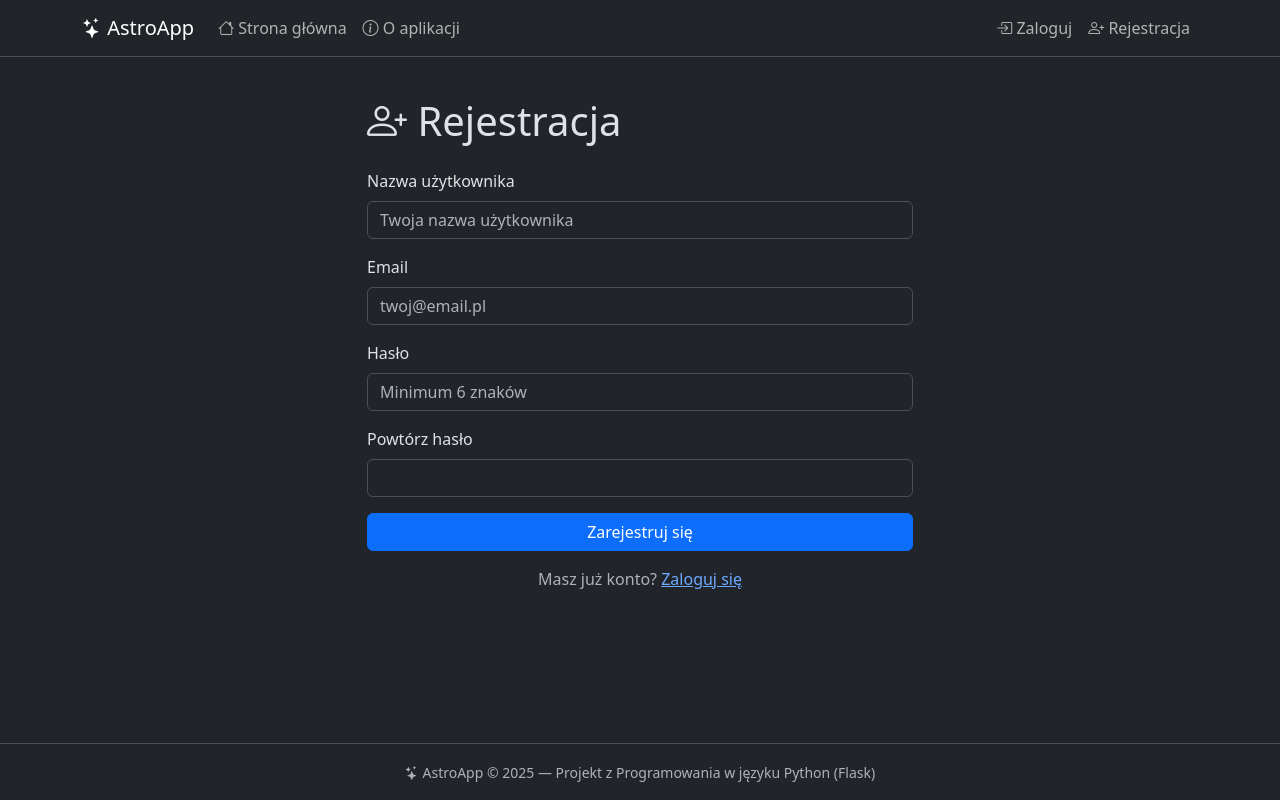
After one commit to Wsakowska/python-faculty, a Flask app: page /auth/register in a window 1280 px wide. The commit adds this page. Run offline with Flask 3, Linux system fonts and the light colour scheme.

Commit message:
auth: rejestracja, logowanie, profil

```diff
--- /dev/null
+++ b/Project02/app/auth/forms.py
@@ -0,0 +1,53 @@
+from flask_wtf import FlaskForm
+from wtforms import StringField, PasswordField, BooleanField, SubmitField
+from wtforms.validators import DataRequired, Email, EqualTo, Length, ValidationError
+from app.models import User
+
+
+class RegistrationForm(FlaskForm):
+    """Formularz rejestracji nowego użytkownika."""
+
+    username = StringField(
+        "Nazwa użytkownika",
+        validators=[DataRequired(), Length(min=3, max=64)]
+    )
+    email = StringField(
+        "Email",
+        validators=[DataRequired(), Email()]
+    )
+    password = PasswordField(
+        "Hasło",
+        validators=[DataRequired(), Length(min=6)]
+    )
+    password2 = PasswordField(
+        "Powtórz hasło",
+        validators=[DataRequired(), EqualTo("password", message="Hasła muszą być takie same.")]
+    )
+    submit = SubmitField("Zarejestruj się")
+
+    def validate_username(self, username):
+        """Sprawdza, czy nazwa użytkownika jest już zajęta."""
+        user = User.query.filter_by(username=username.data).first()
+        if user:
+            raise ValidationError("Ta nazwa użytkownika jest już zajęta.")
+
+    def validate_email(self, email):
+        """Sprawdza, czy email jest już w użyciu."""
+        user = User.query.filter_by(email=email.data).first()
+        if user:
+            raise ValidationError("Ten adres email jest już zarejestrowany.")
+
+
+class LoginForm(FlaskForm):
+    """Formularz logowania."""
+
+    username = StringField(
+        "Nazwa użytkownika",
+        validators=[DataRequired()]
+    )
+    password = PasswordField(
+        "Hasło",
+        validators=[DataRequired()]
+    )
+    remember_me = BooleanField("Zapamiętaj mnie")
+    submit = SubmitField("Zaloguj się")
--- a/Project02/app/auth/routes.py
+++ b/Project02/app/auth/routes.py
@@ -1,4 +1,62 @@
+from flask import render_template, redirect, url_for, flash, request
+from flask_login import login_user, logout_user, current_user, login_required
 from app.auth import bp
+from app.auth.forms import RegistrationForm, LoginForm
+from app.extensions import db
+from app.models import User
 
 
-# Widoki logowania i rejestracji — zostaną dodane w commicie później
+@bp.route("/register", methods=["GET", "POST"])
+def register():
+    """Rejestracja nowego użytkownika."""
+    if current_user.is_authenticated:
+        return redirect(url_for("main.home"))
+
+    form = RegistrationForm()
+    if form.validate_on_submit():
+        user = User(username=form.username.data, email=form.email.data)
+        user.set_password(form.password.data)
+        db.session.add(user)
+        db.session.commit()
+        flash("Konto zostało utworzone! Możesz się teraz zalogować.", "success")
+        return redirect(url_for("auth.login"))
+
+    return render_template("auth/register.html", form=form)
+
+
+@bp.route("/login", methods=["GET", "POST"])
+def login():
+    """Logowanie użytkownika."""
+    if current_user.is_authenticated:
+        return redirect(url_for("main.home"))
+
+    form = LoginForm()
+    if form.validate_on_submit():
+        user = User.query.filter_by(username=form.username.data).first()
+        if user is None or not user.check_password(form.password.data):
+            flash("Nieprawidłowa nazwa użytkownika lub hasło.", "danger")
+            return redirect(url_for("auth.login"))
+
+        login_user(user, remember=form.remember_me.data)
+        next_page = request.args.get("next")
+        flash(f"Witaj, {user.username}!", "success")
+        return redirect(next_page or url_for("main.home"))
+
+    return render_template("auth/login.html", form=form)
+
+
+@bp.route("/logout")
+@login_required
+def logout():
+    """Wylogowanie użytkownika."""
+    logout_user()
+    flash("Zostałeś wylogowany.", "info")
+    return redirect(url_for("main.home"))
+
+
+@bp.route("/profile")
+@login_required
+def profile():
+    """Profil zalogowanego użytkownika."""
+    charts = current_user.charts.order_by(None).all()
+    return render_template("auth/profile.html", charts=charts)
--- /dev/null
+++ b/Project02/app/auth/templates/auth/register.html
@@ -0,0 +1,57 @@
+{% extends "base.html" %}
+
+{% block title %}Rejestracja — AstroApp{% endblock %}
+
+{% block content %}
+<div class="row justify-content-center">
+    <div class="col-md-6">
+        <h1 class="mb-4"><i class="bi bi-person-plus"></i> Rejestracja</h1>
+
+        <form method="POST" novalidate>
+            {{ form.hidden_tag() }}
+
+            <div class="mb-3">
+                {{ form.username.label(class="form-label") }}
+                {{ form.username(class="form-control" + (" is-invalid" if form.username.errors else ""),
+                   placeholder="Twoja nazwa użytkownika") }}
+                {% for error in form.username.errors %}
+                    <div class="invalid-feedback">{{ error }}</div>
+                {% endfor %}
+            </div>
+
+            <div class="mb-3">
+                {{ form.email.label(class="form-label") }}
+                {{ form.email(class="form-control" + (" is-invalid" if form.email.errors else ""),
+                   placeholder="twoj@email.pl") }}
+                {% for error in form.email.errors %}
+                    <div class="invalid-feedback">{{ error }}</div>
+                {% endfor %}
+            </div>
+
+            <div class="mb-3">
+                {{ form.password.label(class="form-label") }}
+                {{ form.password(class="form-control" + (" is-invalid" if form.password.errors else ""),
+                   placeholder="Minimum 6 znaków") }}
+                {% for error in form.password.errors %}
+                    <div class="invalid-feedback">{{ error }}</div>
+                {% endfor %}
+            </div>
+
+            <div class="mb-3">
+                {{ form.password2.label(class="form-label") }}
+                {{ form.password2(class="form-control" + (" is-invalid" if form.password2.errors else "")) }}
+                {% for error in form.password2.errors %}
+                    <div class="invalid-feedback">{{ error }}</div>
+                {% endfor %}
+            </div>
+
+            {{ form.submit(class="btn btn-primary w-100") }}
+        </form>
+
+        <p class="text-center mt-3 text-muted">
+            Masz już konto?
+            <a href="{{ url_for('auth.login') }}">Zaloguj się</a>
+        </p>
+    </div>
+</div>
+{% endblock %}
--- a/Project02/app/templates/base.html
+++ b/Project02/app/templates/base.html
@@ -37,23 +37,23 @@
                 <ul class="navbar-nav">
                     {% if current_user.is_authenticated %}
                         <li class="nav-item">
-                            <a class="nav-link" href="#">
+                            <a class="nav-link" href="{{ url_for('auth.profile') }}">
                                 <i class="bi bi-person-circle"></i> {{ current_user.username }}
                             </a>
                         </li>
                         <li class="nav-item">
-                            <a class="nav-link" href="#">
+                            <a class="nav-link" href="{{ url_for('auth.logout') }}">
                                 <i class="bi bi-box-arrow-right"></i> Wyloguj
                             </a>
                         </li>
                     {% else %}
                         <li class="nav-item">
-                            <a class="nav-link" href="#">
+                            <a class="nav-link" href="{{ url_for('auth.login') }}">
                                 <i class="bi bi-box-arrow-in-right"></i> Zaloguj
                             </a>
                         </li>
                         <li class="nav-item">
-                            <a class="nav-link" href="#">
+                            <a class="nav-link" href="{{ url_for('auth.register') }}">
                                 <i class="bi bi-person-plus"></i> Rejestracja
                             </a>
                         </li>
```
Also changed, not shown: Project02/app/auth/templates/auth/login.html (added, +44 -0 lines), Project02/app/auth/templates/auth/profile.html (added, +58 -0 lines).
